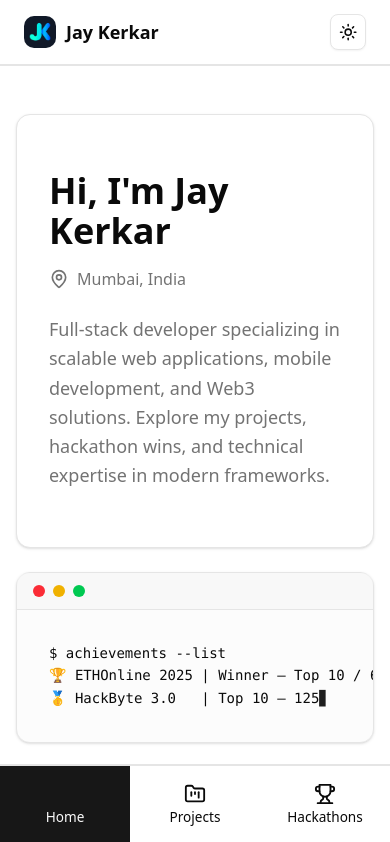
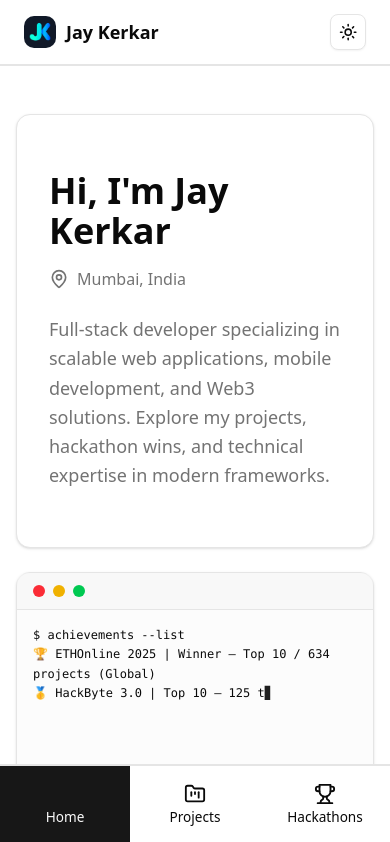
Before and after one commit to jaykerkar0405/Portfolio, a SvelteKit app: page / in a window 390 px wide. Shown: the top 842 px of the page. Built offline with nearby package versions, Linux system fonts and the light colour scheme; some icons are missing.

Commit message:
fix: Adjust formatting of achievements list and improve text display styles

```diff
--- a/src/routes/+page.svelte
+++ b/src/routes/+page.svelte
@@ -14,8 +14,8 @@
 	const achievements = [
 		'$ achievements --list',
 		'🏆 ETHOnline 2025 | Winner — Top 10 / 634 projects (Global)',
-		'🥇 HackByte 3.0   | Top 10 — 125 teams (Central India)',
-		'🥈 Hackx 3.0       | Runner-up — NMIMS Navi Mumbai'
+		'🥇 HackByte 3.0 | Top 10 — 125 teams (Central India)',
+		'🥈 Hackx 3.0 | Runner-up — NMIMS Navi Mumbai'
 	];
 
 	let currentLine = $state(0);
@@ -93,9 +93,10 @@
 						<div class="size-3 rounded-full bg-yellow-500"></div>
 						<div class="size-3 rounded-full bg-green-500"></div>
 					</div>
-					<div class="flex-1 p-8">
-						<pre class="font-mono text-sm leading-relaxed text-foreground">{displayedText}<span class="animate-pulse"
-								>▊</span
+					<div class="flex-1 p-4 md:p-8">
+						<pre
+							class="wrap-break-words min-h-35 font-mono text-xs leading-relaxed whitespace-pre-wrap text-foreground sm:text-sm">{displayedText}<span
+								class="animate-pulse">▊</span
 							></pre>
 					</div>
 				</div>
```
